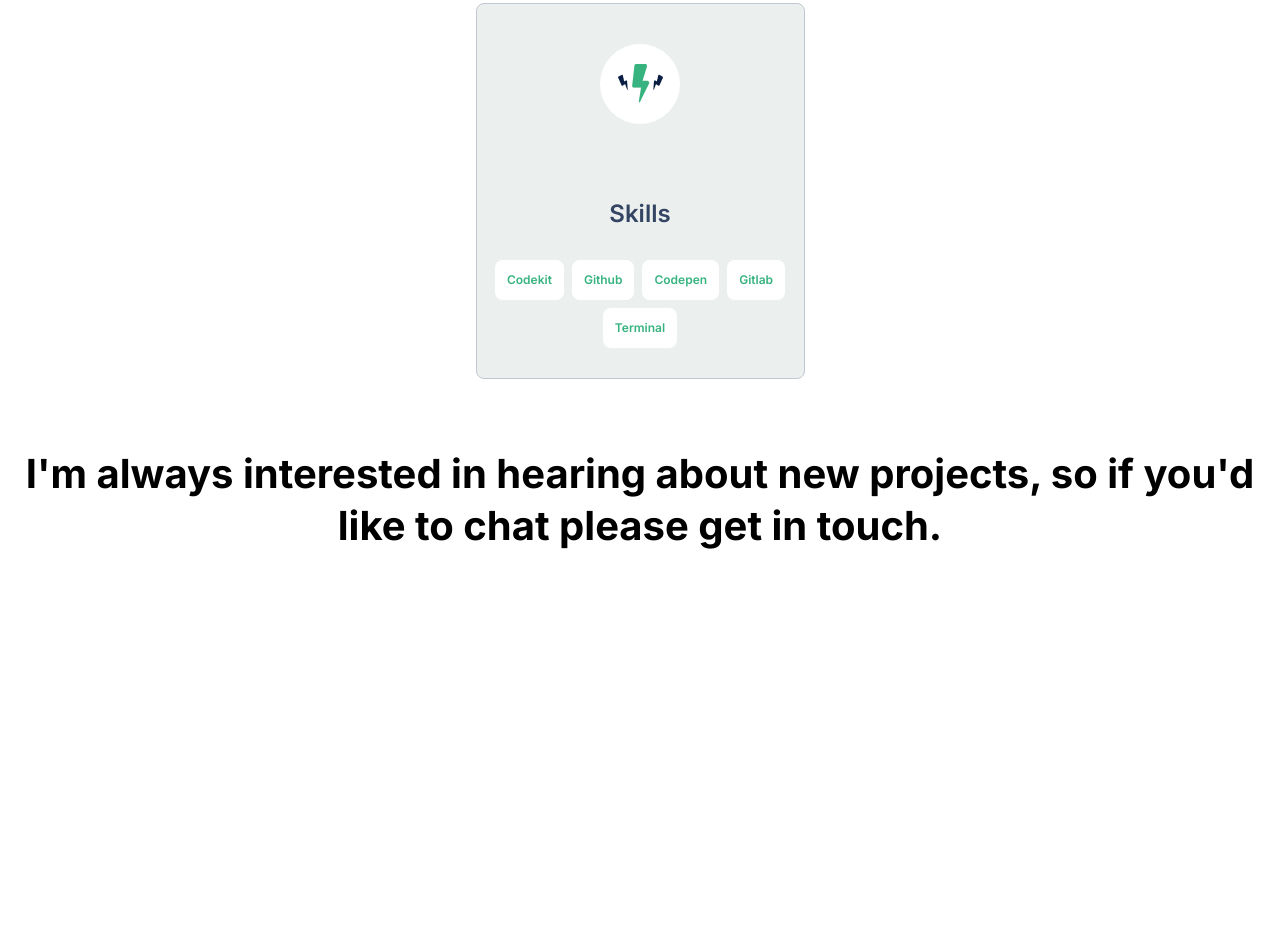
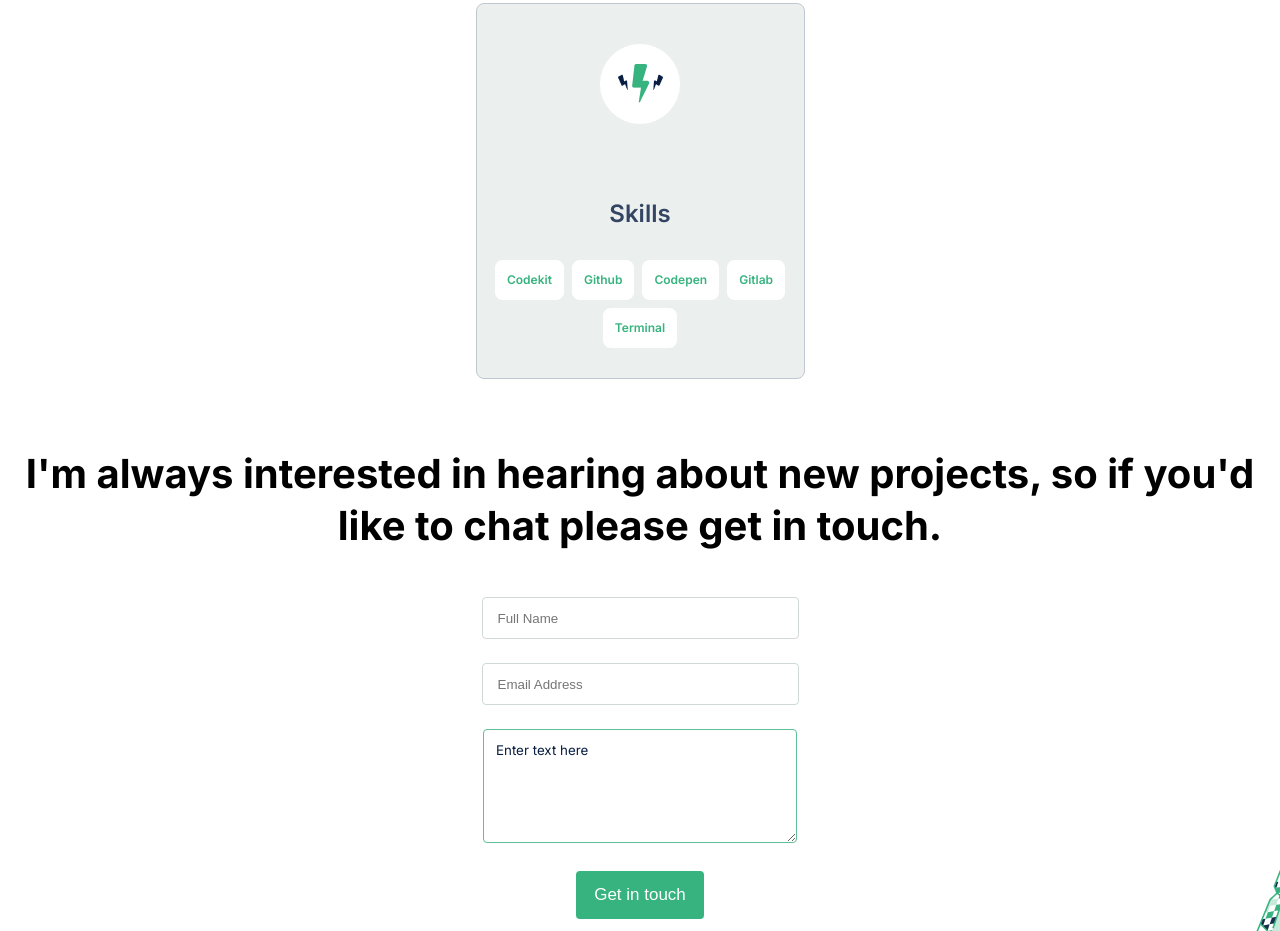
Before and after one commit to iamchristianani/portfolio, a website: page index.html in a window 1280 px wide. Shown: the part 5549-6480 px from the top of the page. Before the commit the page ends 6134 px from the top, so only its background shows below. Drawn offline with Linux system fonts and the light colour scheme.

Commit message:
Add form

```diff
--- a/css/style.css
+++ b/css/style.css
@@ -400,6 +400,55 @@
   width: 100%;
 }
 
+.contact-form-list {
+  list-style: none;
+  display: flex;
+  flex-direction: column;
+  align-items: center;
+  margin: 0;
+  padding: 0;
+}
+
+.contact-form-list li {
+  padding: 12px 0 12px 0;
+}
+
+.input-boxes {
+  width: 300px;
+  border: 1px solid #d0d9d4;
+  border-radius: 4px;
+}
+
+.input-box-text {
+  height: 40px;
+  padding: 0 0 0 15px;
+}
+
+textarea {
+  font-family: 'Inter', sans-serif;
+  padding: 12px 0 0 12px;
+  color: #091e42;
+  width: 300px;
+  height: 100px;
+  border: 1px solid #60c095;
+  border-radius: 4px;
+}
+
+textarea::placeholder {
+  color: #091e42;
+}
+
+.contact-form-list button {
+  background-color: #36b37f;
+  padding: 12px 18px;
+  border-radius: 4px;
+  font-weight: 500;
+  font-size: 17px;
+  line-height: 24px;
+  color: #fff;
+  border: none;
+}
+
 /** HOVER EFFECTS **/
 
 .work-card-info button:hover,
--- a/index.html
+++ b/index.html
@@ -188,6 +188,22 @@
     <section class="contact-section">
         <h2 class="contact-text">I'm always interested in hearing about new projects, so if you'd like to chat please get in touch.</h2>
         <div class="contact-box">
+            <form action="https://formspree.io/f/myyvbyzo" method="post">
+                <ul class="contact-form-list">
+                    <li>
+                        <input type="text" name="name" class="input-boxes input-box-text" maxlength="30" placeholder="Full Name" required>
+                    </li>
+                    <li>
+                        <input type="email" name="email" class="input-boxes input-box-text" placeholder="Email Address" required>
+                    </li>
+                    <li>
+                        <textarea name="message" cols="30" rows="10" maxlength="500" placeholder="Enter text here" required></textarea>
+                    </li>
+                    <li>
+                        <button>Get in touch</button>
+                    </li>
+                </ul>
+            </form>
 
         </div>
     </section>
```
